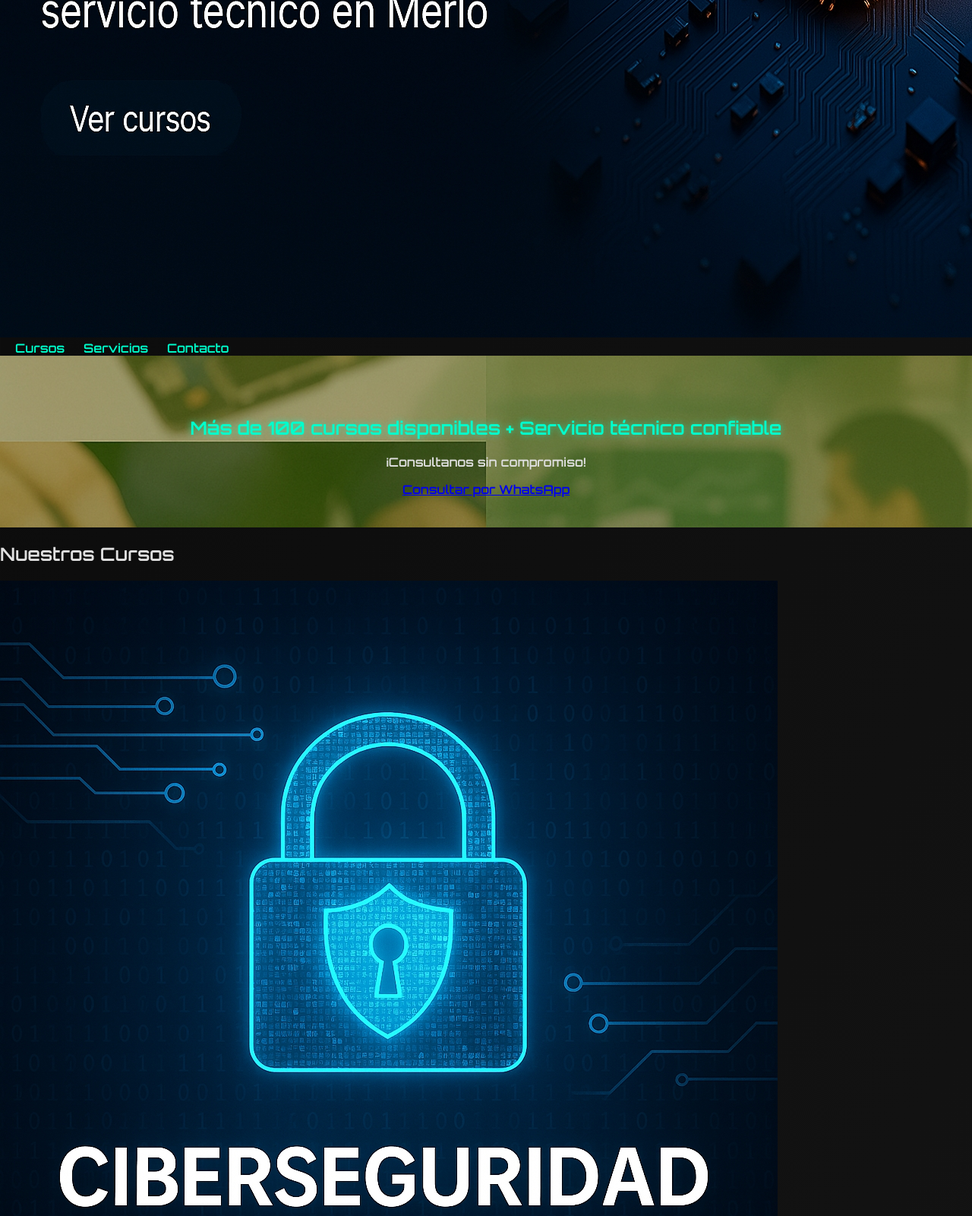
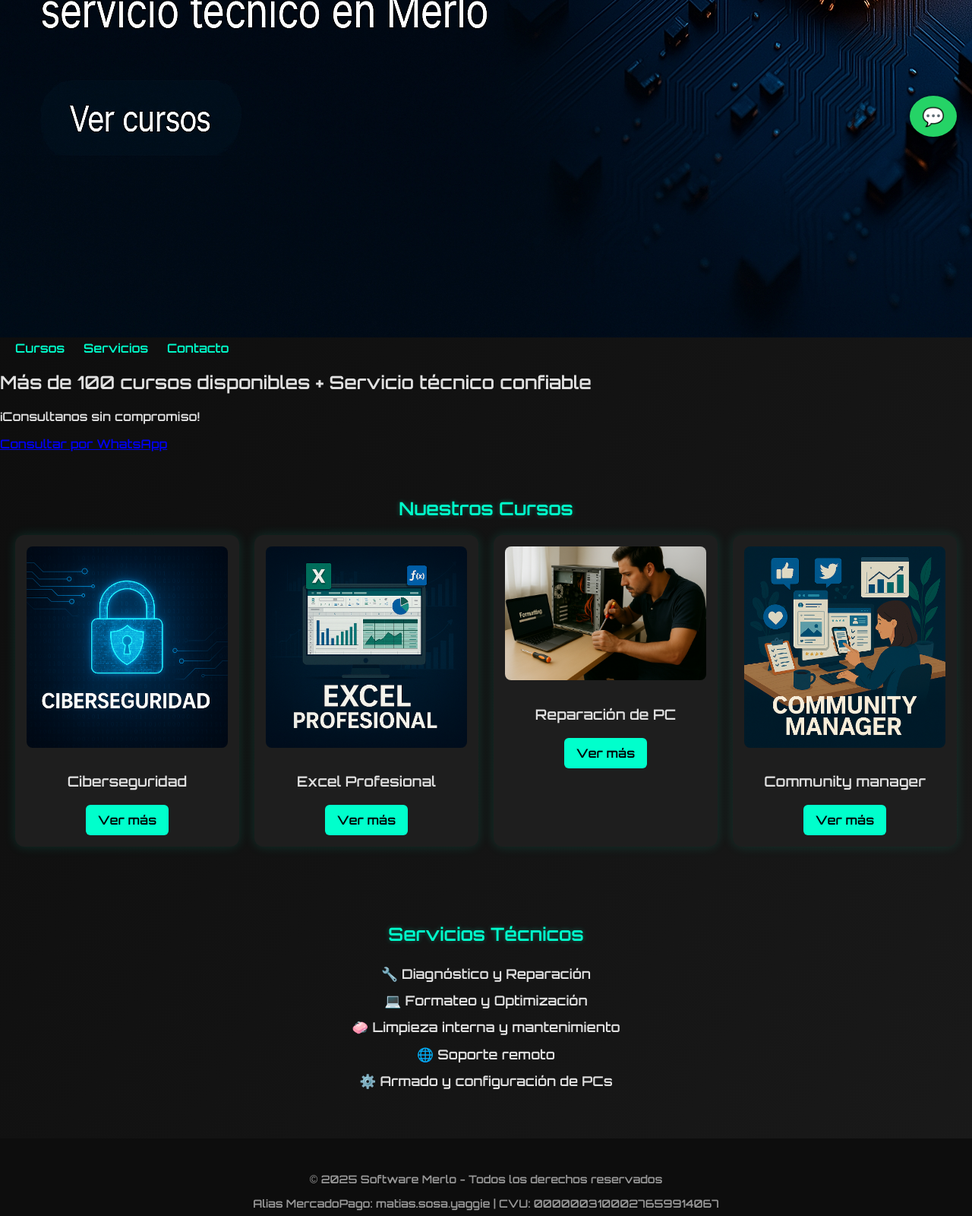
Before and after one commit to matiassosa94/Software-merlo, a plain HTML site: page index del medio.html in a window 1280 px wide. Shown: the part 600-2200 px from the top of the page at 76% size. Drawn offline with Linux system fonts and the light colour scheme.

Commit message:
Update estilos.css

```diff
--- a/estilos.css
+++ b/estilos.css
@@ -1,4 +1,3 @@
-/* === Estilos rediseñados para Software Merlo === */
 body {
   margin: 0;
   font-family: 'Orbitron', sans-serif;
@@ -33,39 +32,101 @@ nav a:hover {
   color: #fff;
 }
 
-/* === Hero principal === */
-.hero {
-  background: url('fondo-general.jpg') no-repeat center center;
-  background-size: cover;
+.cursos, .servicios {
+  padding: 40px 20px;
   text-align: center;
-  padding: 60px 20px 40px;
-  position: relative;
 }
 
-.contenedor-hero {
-  background: rgba(0, 0, 0, 0.7);
-  border-radius: 20px;
-  padding: 30px 15px;
-  max-width: 900px;
-  margin: auto;
-  box-shadow: 0 0 25px #00ffcc33;
-  animation: fadeIn 1.5s ease;
+.cursos h2, .servicios h2 {
+  color: #00ffcc;
+  margin-bottom: 20px;
+  text-shadow: 0 0 6px #00ffcc55;
 }
 
-.logo-principal {
-  max-width: 260px;
-  width: 90%;
-  margin-bottom: 15px;
-  filter: drop-shadow(0 0 10px #00ffccaa);
+.curso-grid {
+  display: grid;
+  grid-template-columns: repeat(auto-fit, minmax(250px, 1fr));
+  gap: 20px;
+  margin-top: 20px;
 }
 
-.hero h1 {
-  font-size: 1.5em;
-  color: #00ffcc;
-  text-shadow: 0 0 8px #00ffcc99;
-  margin-bottom: 20px;
+.curso, .course-card {
+  background-color: #1e1e1e;
+  border-radius: 12px;
+  padding: 15px;
+  box-shadow: 0 0 15px #00ffcc22;
+  transition: transform 0.3s;
 }
 
-.btn-hero {
+.curso:hover, .course-card:hover {
+  transform: scale(1.05);
+}
+
+.curso img, .course-card img {
+  width: 100%;
+  border-radius: 8px;
+  margin-bottom: 10px;
+}
+
+.btn, .buy-button {
   background-color: #00ffcc;
   color: #000;
+  padding: 10px 16px;
+  border-radius: 6px;
+  text-decoration: none;
+  font-weight: bold;
+  display: inline-block;
+  transition: background 0.3s;
+}
+
+.btn:hover, .buy-button:hover {
+  background-color: #00e6b8;
+}
+
+.servicios ul {
+  list-style: none;
+  padding: 0;
+  font-size: 1.1em;
+  line-height: 2em;
+}
+
+footer {
+  background: #0d0d0d;
+  text-align: center;
+  padding: 30px 20px;
+  font-size: 0.9em;
+  color: #999;
+}
+
+footer a {
+  color: #00ffcc;
+  text-decoration: none;
+}
+
+.whatsapp-flotante {
+  position: fixed;
+  bottom: 20px;
+  right: 20px;
+  background-color: #25D366;
+  color: white;
+  font-size: 24px;
+  padding: 12px 16px;
+  border-radius: 50%;
+  text-decoration: none;
+  box-shadow: 0 4px 10px #000;
+  z-index: 999;
+}
+
+/* Carrusel */
+.carrusel-servicios {
+  background: #f1f5fc;
+  padding: 1em;
+  text-align: center;
+  margin-bottom: 2em;
+}
+
+.carrusel-contenedor {
+  display: flex;
+  justify-content: center;
+  align-items: center;
+  gap:[43dcd9a7-70db-4a1f-b0ae-981daa162054](https://github.com/karames/curso-markdown-master/tree/9a65a17dd637e2be8fee24d6ea6c5558403d5487/markdown%2F100-codigo-fuente.md?citationMarker=43dcd9a7-70db-4a1f-b0ae-981daa162054 "1")
```
